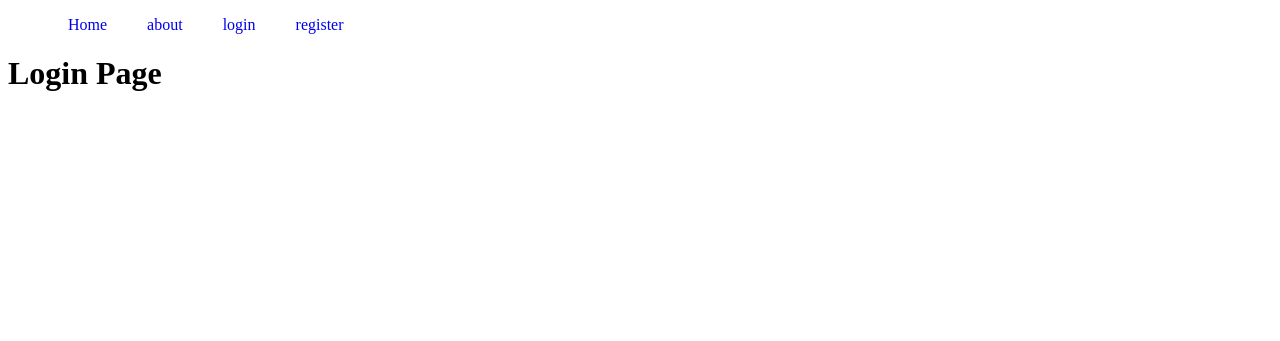
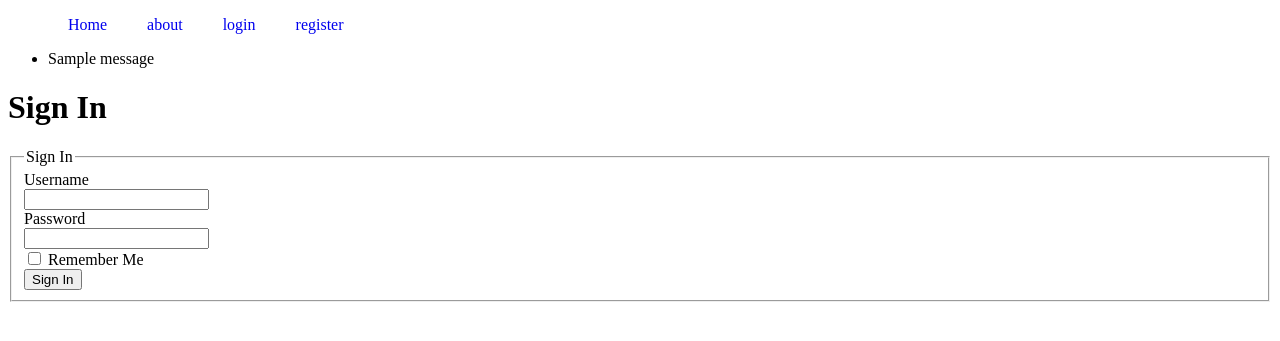
Before and after one commit to Cheerio-ban/TaskKeeper, a Flask app: page /login in a window 1280 px wide. Shown: the top 341 px of the page. Run offline with Flask 3, Linux system fonts and the light colour scheme; one stand-in notice (Sample message) is shown.

Commit message:
Created initial form templates for both login and registration forms and started initializing the database using SQLAlchemy

```diff
--- a/app/__init__.py
+++ b/app/__init__.py
@@ -1,7 +1,11 @@
 from flask import Flask
+from flask_sqlalchemy import SQLAlchemy
 
 
 app = Flask(__name__)
 app.config['SECRET_KEY'] = 'c5c801ae29bc79f4a63d042a31149c40' # Generated using secrets.token_hex(num)
+app.config['SQLALCHEMY_DATABASE_URI'] = 'sqlite:///tasks.db'
+
+db = SQLAlchemy(app)
 
 from app import routes
--- a/app/forms.py
+++ b/app/forms.py
@@ -1,8 +1,16 @@
+"""
+This module contains objects that handle users registrations and signing in
+"""
+
+
 from flask_wtf import FlaskForm
 from wtforms import StringField, PasswordField, SubmitField, BooleanField
 from wtforms.validators import DataRequired, Length, Email, EqualTo
 
 class RegistrationForm(FlaskForm):
+    """
+    This class represents the registration web form
+    """
     username = StringField('Username', validators=[DataRequired(), Length(min=2, max=20)])
     email = StringField('Email', validators=[DataRequired(), Email()])
     password = PasswordField('Password', validators=[DataRequired()])
@@ -11,6 +19,9 @@ class RegistrationForm(FlaskForm):
 
 
 class LoginForm(FlaskForm):
+    """
+    This class represents the login web form
+    """
     username = StringField('Username', validators=[DataRequired(), Length(min=2, max=20)])
     password = PasswordField('Password', validators=[DataRequired()])
     remember_me = BooleanField('Remember Me')
--- a/app/routes.py
+++ b/app/routes.py
@@ -1,4 +1,5 @@
-from flask import url_for, render_template
+from flask import url_for, render_template, flash, redirect
+from app.forms import RegistrationForm, LoginForm
 from app import app
 
 
@@ -10,10 +11,17 @@ def home():
 def about():
     return render_template('about.html')
 
-@app.route('/login')
+@app.route('/login', methods=['GET', 'POST'])
 def login():
-    return render_template('login.html')
+    form = LoginForm()
+    if form.validate_on_submit():
+        flash("login requested for user {}, remember_me={}".format(
+            form.username.data, form.remember_me.data
+        ))
+        return redirect(url_for('home'))
+    return render_template('login.html', title='Sign in', form=form)
 
 @app.route('/register')
 def register():
-    return render_template('register.html')
+    form = RegistrationForm()
+    return render_template('register.html', title='Sign Up', form=form)
--- a/app/templates/layout.html
+++ b/app/templates/layout.html
@@ -5,7 +5,7 @@
     <title>{{ title }}</title>
     {% else %}
     <title>Task Keeper</title>
-    {%endif%}
+    {% endif %}
     <style>
         ul {
             display: flex;
@@ -27,6 +27,15 @@
         <a href="{{ url_for('register') }}"><li>register</li></a>
       </ul>
     </nav>
+    {% with messages = get_flashed_messages() %}
+    {% if messages %}
+    <ul>
+        {% for message in messages %}
+            <li>{{ message }}</li>
+        {% endfor %}
+    </ul>
+    {% endif %}
+    {% endwith %}
     {% block content %}
     {% endblock %}
   </body>
--- a/app/templates/login.html
+++ b/app/templates/login.html
@@ -1,4 +1,25 @@
-{% extends "layout.html" %}
-{% block content %}
-<h1>Login Page</h1>
+{% extends "layout.html" %} {% block content %}
+<h1>Sign In</h1>
+<form action="" method="post" novalidate>
+  {{ form.hidden_tag() }}
+  <fieldset>
+    <legend>Sign In</legend>
+    <div>
+        {{ form.username.label }}<br />
+        {{ form.username(size=20) }}<br />
+        {% for error in form.username.errors %}
+        <span style="color: red;">[{{ error }}]</span>
+        {% endfor %}
+    </div>
+    <div>
+      {{ form.password.label }}<br />
+      {{ form.password(size=20) }}<br />
+      {% for error in form.password.errors %}
+      <span style="color: red;">[{{ error }}]</span>
+      {% endfor %}
+    </div>
+    <div>{{ form.remember_me() }} {{ form.remember_me.label }}</div>
+    <div>{{ form.submit() }}</div>
+  </fieldset>
+</form>
 {% endblock %}
```
Also changed, not shown: app/templates/register.html (+39 -1 lines).
